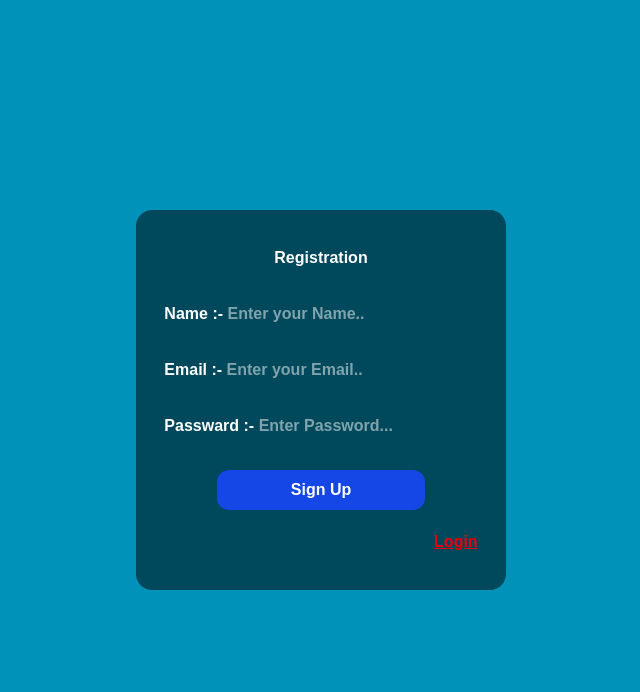
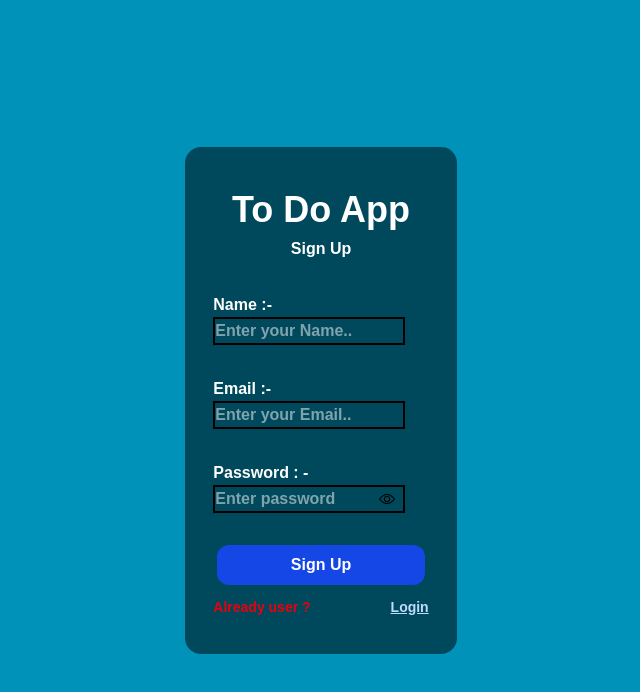
Before and after one commit to roysouvik50000/toDoApp, a React (Vite) app: page /signUp in a window 1280 px wide. Shown: the top 692 px of the page, without its empty margins (319-959 px from the left). Built offline with nearby package versions, Linux system fonts and the light colour scheme.

Commit message:
ui changed , passward show hide btn added

```diff
--- a/src/pages/login.jsx
+++ b/src/pages/login.jsx
@@ -3,14 +3,20 @@ import { useState } from "react";
 import { loginUser } from "../store/authSlice";
 import { useDispatch } from "react-redux";
 import { useSelector } from "react-redux";
+import hide from "../assets/hide.png";
+import view from "../assets/view.png";
 
 export default function Login() {
+  const [showPW, setShowPW] = useState(false);
   const [email, setEmail] = useState("");
   const [password, setPassword] = useState("");
   const { user } = useSelector((state) => state.auth);
 
   const dispatch = useDispatch();
   const navigate = useNavigate();
+  const handelShoePW = () => {
+    setShowPW((curr) => !curr);
+  };
   const handleLogin = (e) => {
     e.preventDefault();
     dispatch(loginUser({ email, password }));
@@ -20,8 +26,10 @@ export default function Login() {
 
   return (
     <div className="bg-cyan-600 h-screen w-screen flex flex-col gap-6 items-center justify-center">
-      <h1 className="text-center font-black text-white" >To Do App</h1>
-      <div className="bg-black/50 px-7 py-9 rounded-2xl text-white font-bold w-screen sm:w-[420px]">
+      <div className="bg-black/50 px-7 py-9 rounded-2xl text-white h-[420px] font-bold w-[280px]">
+        <h1 className="text-center font-black text-white text-[36px]">
+          To Do App
+        </h1>
         <form
           onSubmit={(e) => e.preventDefault()}
           className="flex flex-col justify-center gap-8"
@@ -29,7 +37,9 @@ export default function Login() {
           <h1 className="text-center">Log In</h1>
           <div>
             <label>Email :- </label>
+            <br />
             <input
+              className="border-2 border-black relative w-48 outline-0"
               type="email"
               name="email"
               placeholder="Enter your Email.."
@@ -37,13 +47,26 @@ export default function Login() {
             />
           </div>
           <div>
-            <label>Passward :- </label>
+            <label>Password : -</label>
+            <div className="border-2 border-black relative w-48">
               <input
-              type="password"
-              name="password"
-              placeholder="Enter Password..."
+                type={showPW ? "text" : "password"}
+                placeholder="Enter password"
+                className="outline-0"
                 onChange={(e) => setPassword(e.target.value)}
               />
+              <button
+                type="button"
+                onClick={handelShoePW}
+                className="absolute right-2 top-1"
+              >
+                {showPW ? (
+                  <img src={hide} className="w-4 h-4" alt="i" />
+                ) : (
+                  <img src={view} className="w-4 h-4" alt="i" />
+                )}
+              </button>
+            </div>
           </div>
           <button
             type="submit"
@@ -56,13 +79,16 @@ export default function Login() {
             Log In
           </button>
         </form>
+        <div className="flex justify-between mt-6">
+          <p className="text-[12px] text-red-600">Don't have an Account ?</p>
           <p
-          className="text-right mt-5 font-mono underline text-red-600 cursor-pointer"
             onClick={() => navigate("/signUp")}
+            className="text-[12px] text-blue-200 underline"
           >
             Sign Up
           </p>
         </div>
       </div>
+    </div>
   );
 }
--- a/src/pages/signUp.jsx
+++ b/src/pages/signUp.jsx
@@ -2,17 +2,23 @@ import { useState } from "react";
 import { useNavigate } from "react-router";
 import { signupUser } from "../store/authSlice";
 import { useDispatch } from "react-redux";
+import hide from "../assets/hide.png";
+import view from "../assets/view.png";
 
 export default function SignUp() {
+  const [showPW, setShowPW] = useState(false);
   const [name, setName] = useState("");
   const [email, setEmail] = useState("");
   const [password, setPassword] = useState("");
   const dispatch = useDispatch();
   const navigate = useNavigate();
+  const handelShoePW = () => {
+    setShowPW((curr) => !curr);
+  };
   const handleRegister = async (e) => {
     e.preventDefault();
     try {
-      dispatch(signupUser({name, email, password }));
+      dispatch(signupUser({ name, email, password }));
       navigate("/login");
       console.log("signUp Sucess");
     } catch (error) {
@@ -23,14 +29,19 @@ export default function SignUp() {
   return (
     <div className="bg-cyan-600 h-screen w-screen flex items-center justify-center">
       <div className="bg-black/50 px-7 py-9 rounded-2xl text-white font-bold">
+        <h1 className="text-center font-black text-white text-[36px]">
+          To Do App
+        </h1>
         <form
           onSubmit={handleRegister}
           className="flex flex-col justify-center gap-8"
         >
-          <h1 className="text-center">Registration</h1>
+          <h1 className="text-center">Sign Up</h1>
           <div>
             <label>Name :- </label>
+            <br />
             <input
+              className="border-2 border-black relative w-48 outline-0"
               type="text"
               name="name"
               placeholder="Enter your Name.."
@@ -39,14 +50,16 @@ export default function SignUp() {
           </div>
           <div>
             <label>Email :- </label>
+            <br />
             <input
+              className="border-2 border-black relative w-48 outline-0"
               type="email"
               name="email"
               placeholder="Enter your Email.."
               onChange={(e) => setEmail(e.target.value)}
             />
           </div>
-          <div>
+          {/* <div>
             <label>Passward :- </label>
             <input
               type="password"
@@ -54,6 +67,28 @@ export default function SignUp() {
               placeholder="Enter Password..."
               onChange={(e) => setPassword(e.target.value)}
             />
+          </div> */}
+          <div>
+            <label>Password : -</label>
+            <div className="border-2 border-black relative w-48">
+              <input
+                type={showPW ? "text" : "password"}
+                placeholder="Enter password"
+                className="outline-0"
+                onChange={(e) => setPassword(e.target.value)}
+              />
+              <button
+                type="button"
+                onClick={handelShoePW}
+                className="absolute right-2 top-1"
+              >
+                {showPW ? (
+                  <img src={hide} className="w-4 h-4" alt="i" />
+                ) : (
+                  <img src={view} className="w-4 h-4" alt="i" />
+                )}
+              </button>
+            </div>
           </div>
           <button
             type="submit"
@@ -62,12 +97,21 @@ export default function SignUp() {
             Sign Up
           </button>
         </form>
-        <p
+        {/* <p
           onClick={() => navigate("/login")}
           className="text-right mt-5 font-mono underline text-red-600 cursor-pointer"
         >
           Login
-        </p>
+        </p> */}
+        <div className="flex gap-20 mt-3">
+          <p className="text-[14px] text-red-600">Already user ?</p>
+          <p
+            className="text-[14px] text-blue-200 underline"
+            onClick={() => navigate("/login")}
+          >
+            Login
+          </p>
+        </div>
       </div>
     </div>
   );
--- a/src/pages/toDoApp.jsx
+++ b/src/pages/toDoApp.jsx
@@ -5,43 +5,43 @@ import { modalHandelar } from "../store/modalSlice";
 import { useDispatch, useSelector } from "react-redux";
 import { useNavigate } from "react-router";
 import todoIcon from "../assets/checklist.gif";
-import { logoutUser, setUser , observeAuth } from "../store/authSlice";
+import { logoutUser, setUser, observeAuth } from "../store/authSlice";
 import { useEffect, useState } from "react";
 import Login from "./login";
 function ToDoApp() {
   const dispatch = useDispatch();
   const navigate = useNavigate();
-  const { user , isAuthenticated , loading } = useSelector((state) => state.auth);
-  useEffect(()=>{
+  const { user, isAuthenticated, loading } = useSelector((state) => state.auth);
+  useEffect(() => {
     dispatch(observeAuth());
-  },[dispatch])
-
+  }, [dispatch]);
 
   const handleLogout = (e) => {
     e.preventDefault();
     dispatch(logoutUser());
     console.log("User signed out");
-    navigate(<Login/>)
+    navigate(<Login />);
   };
 
   return (
     <>
-      {isAuthenticated ? (<div className="bg-linear-to-bl/srgb from-indigo-950 to-teal-950 min-h-screen pt-[150px] pb-6 px-3">
+      {isAuthenticated ? (
+        <div className="bg-linear-to-bl/srgb from-indigo-950 to-teal-950 min-h-screen pt-[150px] pb-6 px-3">
           <div className="bg-black shadow-xl/20 fixed top-0 left-0 right-0 h-[120px] z-10"></div>
-        <div className="bg-linear-to-bl from-violet-300/100 to-fuchsia-300/100 rounded-2xl p-4 flex flex-col justify-center items-center gap-5 shadow-xl/20 fixed top-0.5 right-0.5 left-0.5 w-[100%] z-20">
-          <div className="flex justify-center items-center gap-1.5">
+          <div className="bg-linear-to-bl from-violet-300/100 to-fuchsia-300/100 rounded-2xl p-4 flex flex-col sm:justify-center sm:items-center gap-5 shadow-xl/20 fixed top-0.5 right-0.5 left-0.5 w-[100%] z-20">
+            <div className="flex sm:justify-center items-center gap-1.5">
               <img
                 src={todoIcon}
                 alt="icon"
                 className="bg-none rounded-2xl inline"
                 width={24}
               />
-            <h1 className="sm:text-center text-2xl font-black text-zinc-50 inline">
+              <h1 className="sm:text-center sm:text-2xl text-[16px] font-black text-zinc-50 inline">
                 To-Do-App
               </h1>
             </div>
             <button
-            className="px-6 py-2 font-medium tracking-wide text-white capitalize transition-colors duration-300 transform bg-blue-600 rounded-lg hover:bg-blue-800 outline-none w-40 cursor-pointer"
+              className="sm:px-6 px-1 sm:py-2 py-1.5 font-medium tracking-wide text-white capitalize transition-colors duration-300 transform bg-blue-600 rounded-lg hover:bg-blue-800 outline-none sm:w-40 w-20 text-[14px] cursor-pointer"
               onClick={() => dispatch(modalHandelar())}
             >
               Add Tasks
@@ -64,7 +64,14 @@ function ToDoApp() {
           </div>
           <AddToDoTaskModal />
           <ToDoTaskLists />
-      </div>) : (loading?<h1>Loading..</h1>:<div><Login/></div>)}
+        </div>
+      ) : loading ? (
+        <h1>Loading..</h1>
+      ) : (
+        <div>
+          <Login />
+        </div>
+      )}
     </>
   );
 }
```
Also changed, not shown: src/assets/hide.png (added), src/assets/view.png (added). Lines whose indentation alone changed are shown as unchanged.
